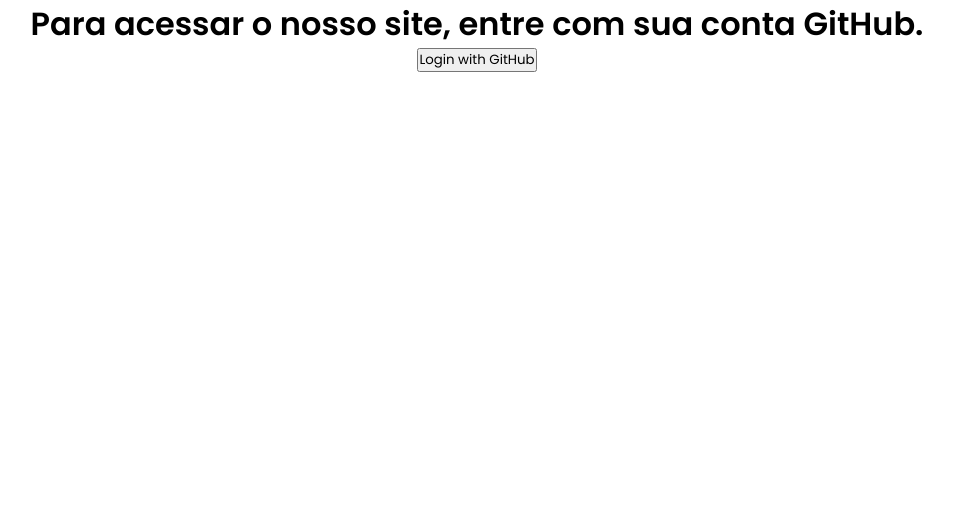
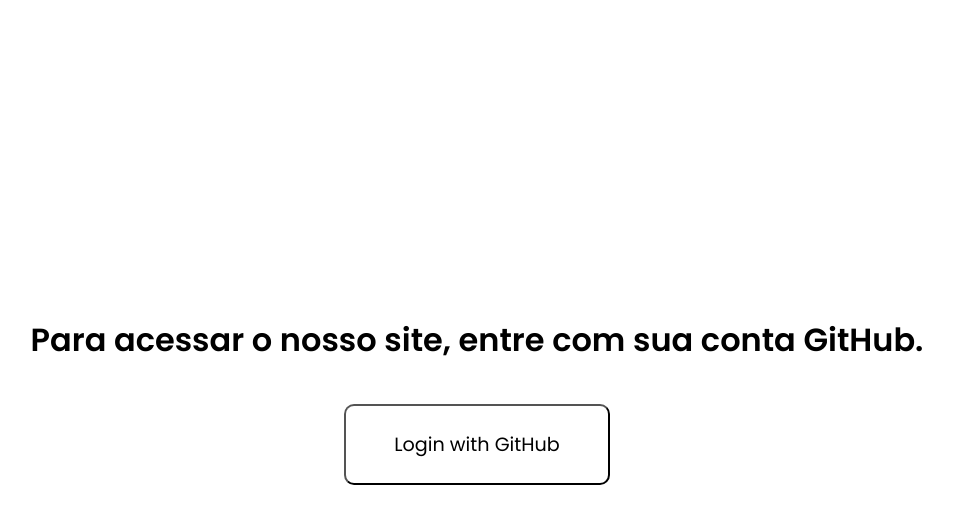
Before and after one commit to Bruno-Otavio/front-station, a website: page index.html in a window 1280 px wide. Shown: the whole page, without its empty margins (163-1116 px from the left). Drawn offline with Linux system fonts and the light colour scheme.

Commit message:
Final Project

```diff
--- a/index.html
+++ b/index.html
@@ -4,14 +4,14 @@
     <meta charset="UTF-8">
     <meta name="viewport" content="width=device-width, initial-scale=1.0">
     <title>Front Station | Login</title>
-    <link rel="stylesheet" href="../style/index.css">
+    <link rel="stylesheet" href="./style/index.css">
 </head>
 <body>
-    <main class="container">
+    <main class="login">
         <h1>
             Para acessar o nosso site, entre com sua conta GitHub.
         </h1>
-        <button onclick="loginWithGitHub()">
+        <button class="login-btn" onclick="loginWithGitHub()">
             Login with GitHub
         </button>
     </main>
--- a/style/sass/index.scss
+++ b/style/sass/index.scss
@@ -1,4 +1,4 @@
-@import 'navbar', 'card';
+@import 'navbar', 'card', 'login';
 @import url('https://fonts.googleapis.com/css2?family=Poppins:wght@400;500;600&display=swap');
 
 * {
--- /dev/null
+++ b/style/sass/login.scss
@@ -0,0 +1,20 @@
+.login {
+    gap: 2.5rem;
+    height: 100vh;
+    display: flex;
+    flex-direction: column;
+    align-items: center;
+    justify-content: center;
+
+    .login-btn {
+        font-size: larger;
+        background-color: transparent;
+        border-width: 2px;
+        border-radius: 10px;
+
+        padding-top: 1.5rem;
+        padding-bottom: 1.5rem;
+        padding-left: 3rem;
+        padding-right: 3rem;
+    }
+}
```
Also changed, not shown: pages/game_station.html (+1 -1 lines), pages/music_station.html (+1 -1 lines), pages/quizz_station.html (+1 -1 lines), style/index.css, 1 other file.
